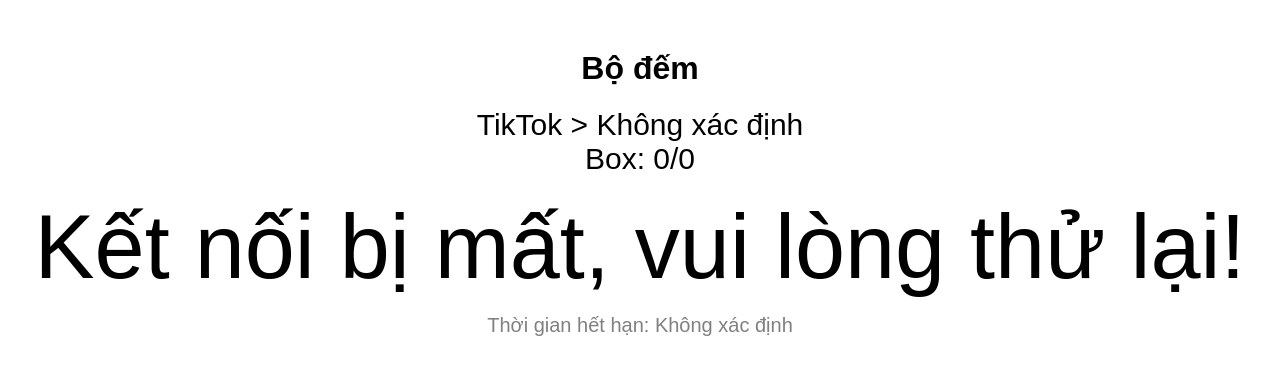
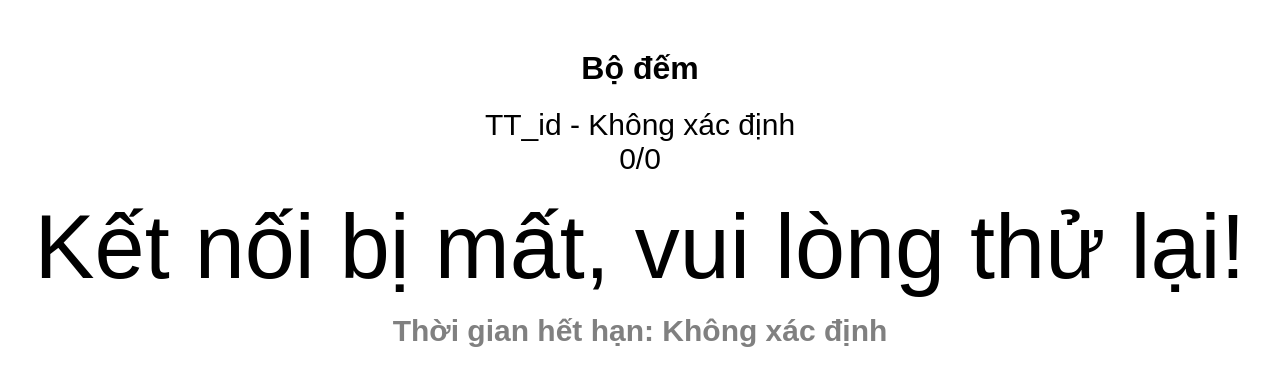
Before and after one commit to thanhtai9832/sever., a website: page public/index.html in a window 1280 px wide. Drawn offline with Linux system fonts and the light colour scheme.

Commit message:
Update index.html

```diff
--- a/public/index.html
+++ b/public/index.html
@@ -35,15 +35,16 @@
 
     <!-- Hiển thị TikTok ID -->
     <div id="info">
-        TikTok >  <span id="tiktok-id">Đang tải...</span><br>
-        Box:  <span id="box-info">Đang tải...</span>
+        TT_id -  <span id="tiktok-id" class="green-text">Đang tải...</span><br>
+        <span id="box-info">Đang tải...</span>
     </div>
 
     <!-- Hiển thị bộ đếm -->
     <div id="countdown">Đang tải...</div>
 
     <!-- Hiển thị thời gian hết hạn -->
-    <div id="expiry-time">Thời gian hết hạn: Đang tải...</div>
+    <div id="expiry-time" style="font-size: 30px; font-weight: bold;">Đang tải...</div>
+
 
     <script>
         const ws = new WebSocket(`wss://${window.location.host}/?tiktok_id=${encodeURIComponent(new URLSearchParams(window.location.search).get('tiktok_id') || 'unknown')}`);
```
